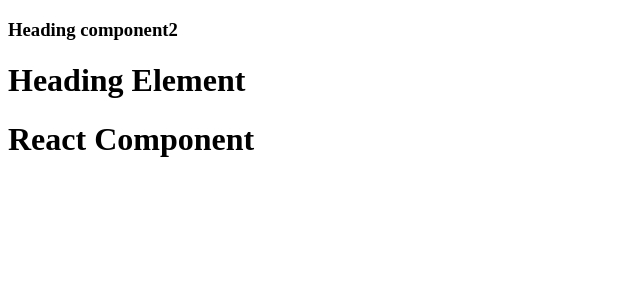
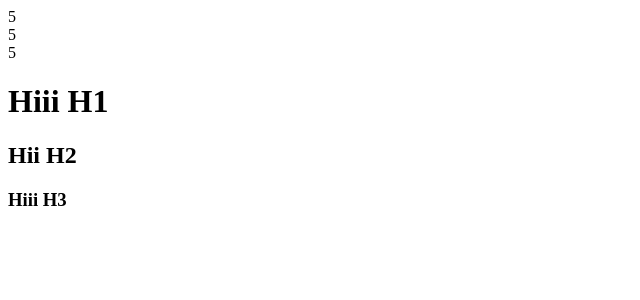
Before and after one commit to ashurbz/Food_Villa, a React (Vite) app: page / in a window 1280 px wide. Shown: the top 300 px of the page, without its empty margins (0-640 px from the left). Built offline with nearby package versions, Linux system fonts and the light colour scheme.

Commit message:
coding assignment ep 3 expect header

```diff
--- a/App.js
+++ b/App.js
@@ -2,24 +2,29 @@
 import ReactDOM from 'react-dom/client';
 
 //React Element
-const heading = <h1>Heading Element</h1>
+const headerElement = <div className='title'>
+    <h1>Hiii H1</h1>
+    <h2>Hii H2</h2>
+    <h3>Hiii H3</h3>
+</div>
 
-const HeadingComponent2 =()=>{
-    return <h3>Heading component2</h3>
+const Func =() =>{
+    return 2+3;
 }
 
-const number = 1900900
-
 //React Component
-const HeadingComponent =() =>{
-    return <>
-    <HeadingComponent2/>
-    {heading}
-    <h1>React Component</h1>
-    </>
-
-
+const HeaderComponent = () =>{
+   return <div className='title'>
+    {Func()}
+    <br />
+    <Func></Func>
+    <br/>
+    <Func/>
+    <h1>Hiii H1</h1>
+    <h2>Hii H2</h2>
+    <h3>Hiii H3</h3>
+</div>
 }
 
 const root = ReactDOM.createRoot(document.getElementById('root'));
-root.render(<HeadingComponent/>);
+root.render(<HeaderComponent/>);
```
